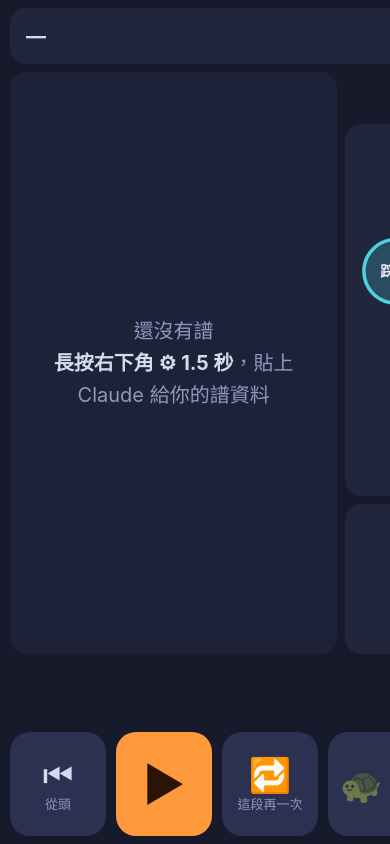
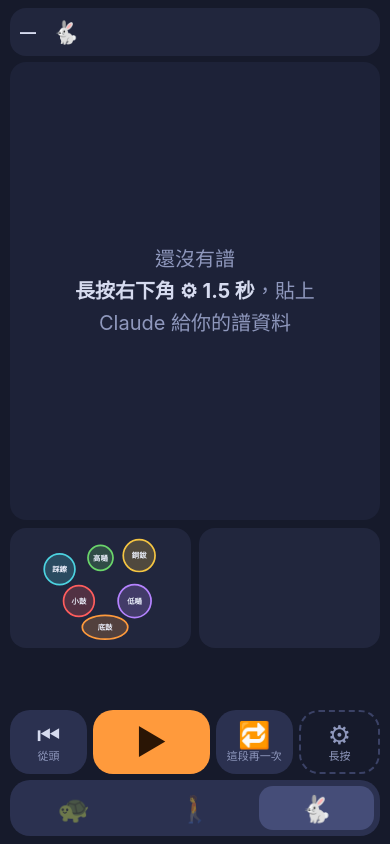
Before and after one commit to jellyfruit/follow-drum-tab, a plain HTML site: page index.html in a window 390 px wide. Drawn offline with Linux system fonts and the light colour scheme; no server answers.

Commit message:
Responsive layout for narrow screens so the gear button stays visible
Co-Authored-By: Claude Opus 5.5 <noreply@anthropic.com>
Claude-Session: https://claude.ai/code/session_01YcRvioDMN2aLk1jj6t2qM5

```diff
--- a/index.html
+++ b/index.html
@@ -103,6 +103,25 @@ button{font:inherit;color:inherit;border:none;background:none;cursor:pointer}
 #empty b{color:var(--ink)}
 #done{flex-direction:column;font-size:90px;color:var(--yel);font-weight:800}
 #done small{font-size:24px;color:var(--ink)}
+
+/* narrow screens (phone, iPad split view): stack panels, wrap the button row */
+@media (max-width:700px){
+  body{grid-template-rows:48px minmax(0,1fr) 50px auto;gap:6px}
+  #hud{padding:0 10px;gap:8px}
+  #hudBar{font-size:16px}#hudSec{font-size:14px}#hudTitle{display:none}
+  #main{grid-template-columns:1fr;grid-template-rows:minmax(0,1fr) 120px}
+  #side{grid-template-columns:1fr 1fr;grid-template-rows:minmax(0,1fr)}
+  #pass{display:none}
+  #statusBig{font-size:44px}
+  #sections button{min-width:48px;font-size:12px}
+  #controls{flex-wrap:wrap;gap:6px}
+  .big{min-width:0;flex:1;height:64px;font-size:26px}
+  .big small{font-size:11px;margin-top:3px}
+  #btnPlay{flex:1.6;font-size:34px}
+  #btnGear{min-width:0}
+  #speeds{order:5;flex:1 1 100%;height:56px}
+  #speeds button{font-size:26px}
+}
 </style>
 </head>
 <body>
```
